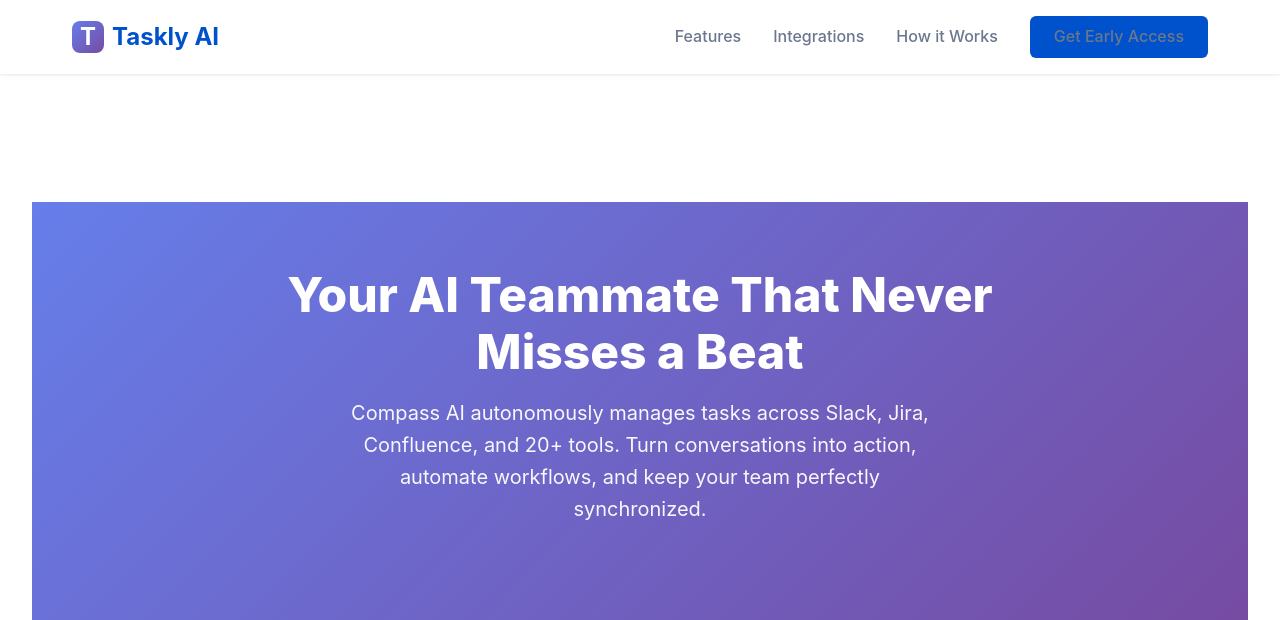
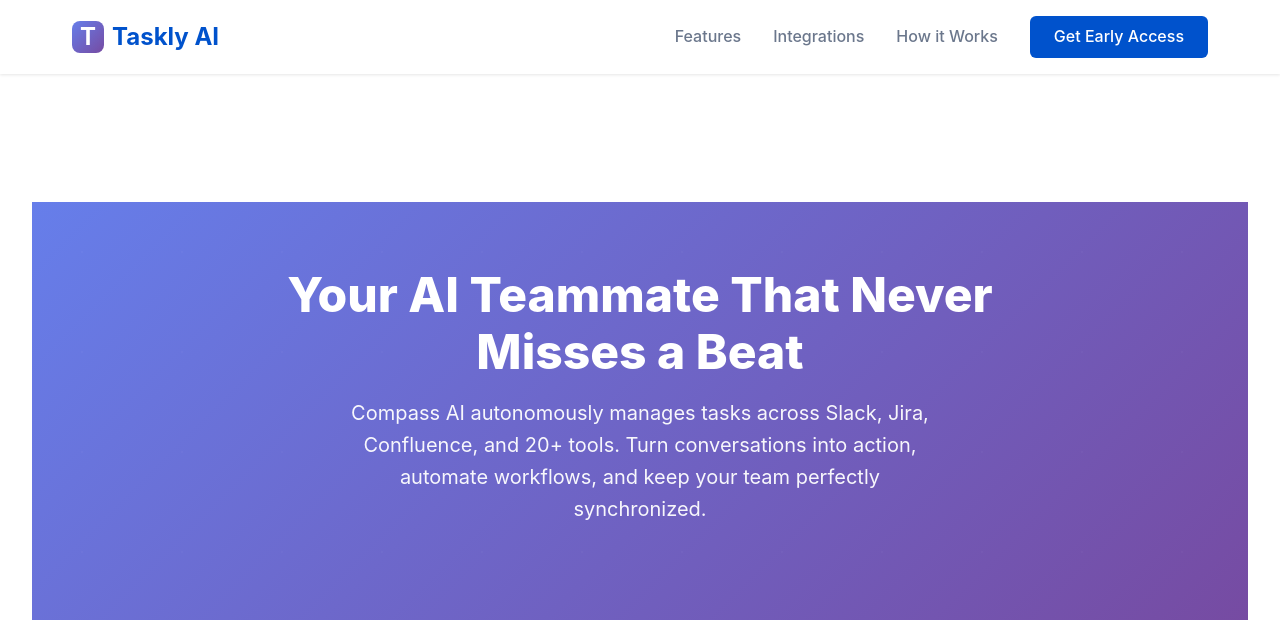
Before and after one commit to EaylZwigembom/Taskly-AI-Site, a Flask app: page / in a window 1280 px wide. Shown: the top 620 px of the page. Run offline with Flask 3, Linux system fonts and the light colour scheme.

Commit message:
Update layout.html

```diff
--- a/templates/layout.html
+++ b/templates/layout.html
@@ -18,7 +18,7 @@
                 <a href="/features">Features</a>
                 <a href="/integrations">Integrations</a>
                 <a href="/about">How it Works</a>
-                <a href="/early-access" class="cta-button">Get Early Access</a>
+                <a href="/early-access" class="cta-button" style="color: white">Get Early Access</a>
             </div>
         </div>
     </nav>
```
